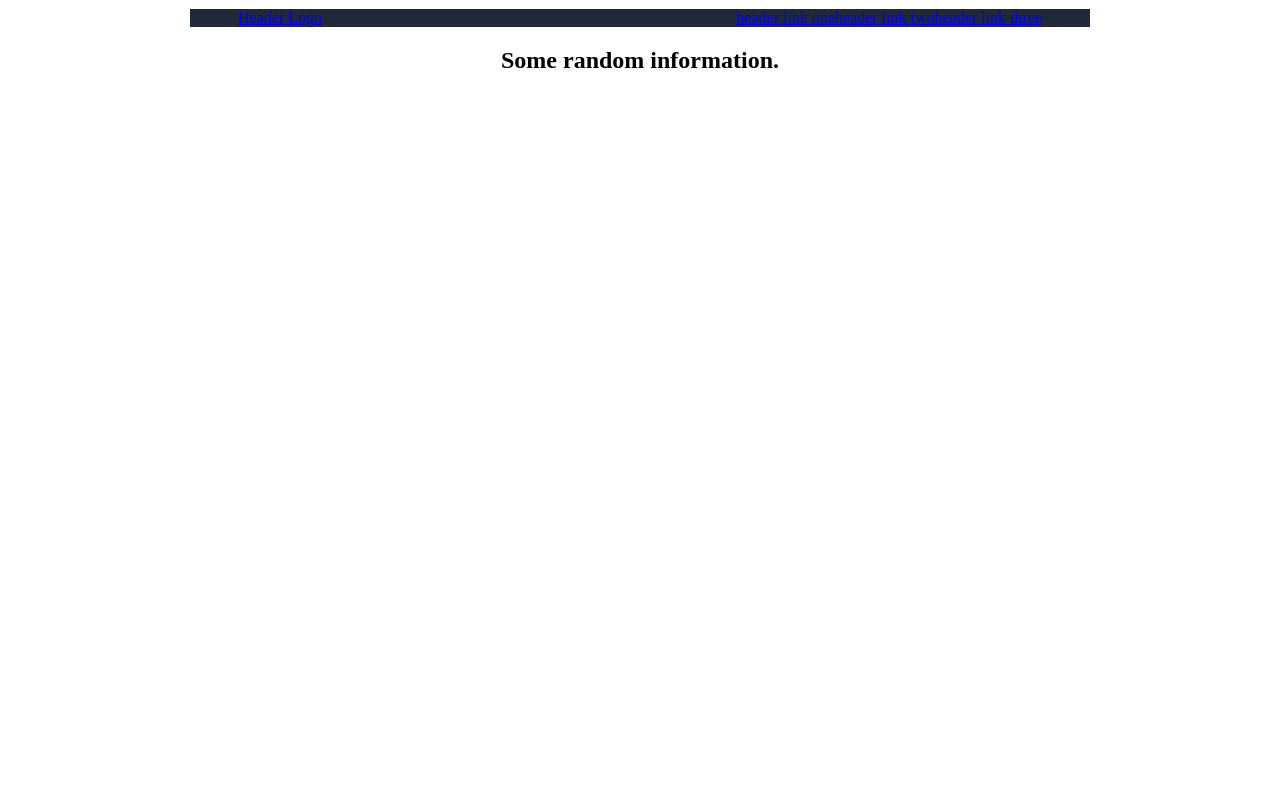
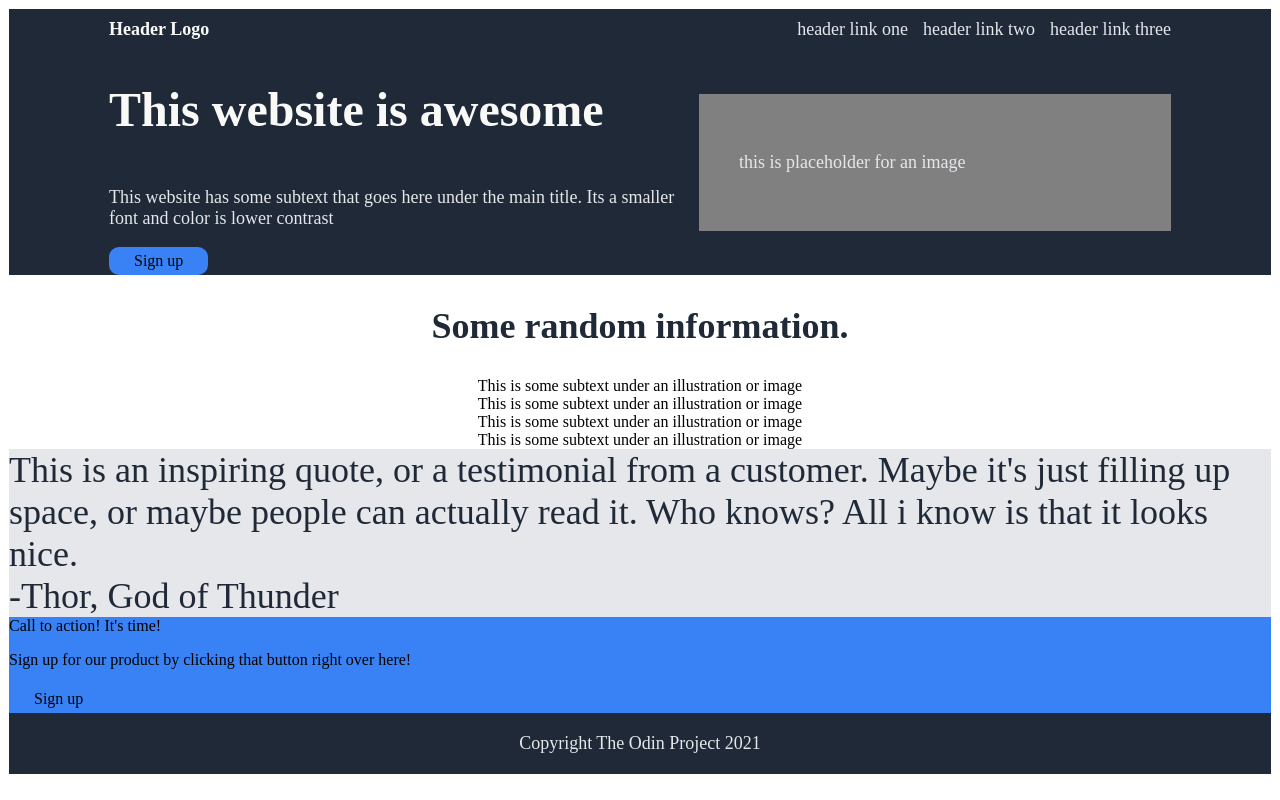
Before and after one commit to cors47/odin-site, a plain HTML site: page index.html in a window 1280 px wide. Drawn offline with Linux system fonts and the light colour scheme.

Commit message:
Finish header, hero in progress

```diff
--- a/index.html
+++ b/index.html
@@ -12,23 +12,57 @@
     <div class="page">
         <div class="header">
             <ul>
-                <li class="logo"><a href="./index.html">Header Logo</a></li>
+                <li><a href="./index.html" class="logo">Header Logo</a></li>
                 <li><a href="#">header link one</a></li>
                 <li><a href="#">header link two</a></li>
                 <li><a href="#">header link three</a></li>
             </ul>
         </div>
-        <div class="hero"></div>
-        <div class="gallery">
-            <h2>Some random information.</h2>
-            <div class="image-item"></div>
-            <div class="image-item"></div>
-            <div class="image-item"></div>
-            <div class="image-item"></div>
+        <div class="content">
+            <div class="hero">
+                <div class="hero-content">
+                    <h1>This website is awesome</h1>
+                    <p>This website has some subtext that goes here under the main title. Its a smaller font and color  is lower contrast</p>
+                    <div class="button">Sign up</div>
+                </div>
+                <div class="hero-image">
+                    <div class="image-box">
+                        <p>this is placeholder for an image</p>
+                    </div>
+                </div>
+            </div>
+            <div class="gallery">
+                <h2>Some random information.</h2>
+                <div class="image-item">
+                    <div class="image-box"></div>
+                    <div class="subtext">This is some subtext under an illustration or image</div>
+                </div>
+                <div class="image-item">
+                    <div class="image-box"></div>
+                    <div class="subtext">This is some subtext under an illustration or image</div>
+                </div>
+                <div class="image-item">
+                    <div class="image-box"></div>
+                    <div class="subtext">This is some subtext under an illustration or image</div>
+                </div>
+                <div class="image-item">
+                    <div class="image-box"></div>
+                    <div class="subtext">This is some subtext under an illustration or image</div>
+                </div>
+            </div>
+            <div class="quote">
+                <div class="quote-text">This is an inspiring quote, or a testimonial from a customer. Maybe it's just filling up space, or maybe people can actually read it. Who knows? All i know is that it looks nice.</div>
+                <div class="quote-owner">-Thor, God of Thunder</div>
+            </div>
+            <div class="call-to-action">
+                <div class="action-content">
+                    <p3>Call to action! It's time!</p3>
+                    <p>Sign up for our product by clicking that button right over here!</p>
+                </div>
+                <div class="button">Sign up</div>
+            </div>
         </div>
-        <div class="quote"></div>
-        <div class=""></div>
-        <div class="footer"></div>
+        <div class="footer">Copyright The Odin Project 2021</div>
     </div>
 </body>
 </html>
--- a/styles.css
+++ b/styles.css
@@ -7,45 +7,131 @@ html {
 body {
     display: flex;
     justify-content: center;
-
-
 }
 
 .page {
     display: flex;
     flex: 1;
     flex-direction: column;
-    max-width: 900px;
+    max-width: 1280px;
     border: 1px solid #fff;
 }
+
+/* background */
 
 .header,
 .hero,
 .footer {
     background: #1f2937;
-   padding: 0 48px;
+    padding: 0 100px;
 }
+
+.button,
+.call-to-action {
+    background: #3882f6;
+
+}
+
+.hero h1 {
+    font-size: 48px;
+    font-weight: bolder;
+    color: #f9faf8;
+}
+
+/*header*/
 
 ul {
     display: flex;
     flex: 1;
     list-style: none;
-    padding: 0;
+    padding: 10px 0;
     margin: 0;
+    gap: 15px;
+    padding-top: 10px;
+}
+
+a,
+.hero p,
+.footer {
+    font-size: 18px;
+    text-decoration: none;
+    color: #e5e7eb;
+    font-weight: 100;
+}
+
+.logo {
+    font-weight: 800;
+    color: #f9faf8;
 }
 
 li:first-of-type {
     margin-right: auto;
 }
 
+/* content */
+
+.content {
+    display: flex;
+    flex-direction: column;
+    flex: 1 1 auto;
+}
+
+.button {
+    padding: 5px 25px;
+    border-radius: 10px;
+}
+
+/* hero */
+
+.hero {
+    display: flex;
+}
+
+.hero-content {
+    display: flex;
+    flex-direction: column;
+    align-items: flex-start;
+    max-width: 590px;
+
+}
+
+.hero-image {
+    display: flex;
+    justify-content: center;
+    align-items: center;
+    max-width: 590px;
+    flex: 1;
+}
+
+.hero-image > .image-box {
+    padding: 40px;
+    background: gray;
+    flex: 1;
+}
+
+/* gallery */
+
+h2 {
+    font-size: 36px;
+    font-weight: bolder;
+    color: #1f2937;
+}
+
 .gallery {
     text-align: center;
 }
 
+/* quote */
+
 .quote {
-
+    background: #e5e7eb;
+    font-size: 36px;
+    color: #1f2937;
 }
 
+/* footer */
+
 .footer {
-
+    text-align: center;
+    padding: 20px;
 }
```
